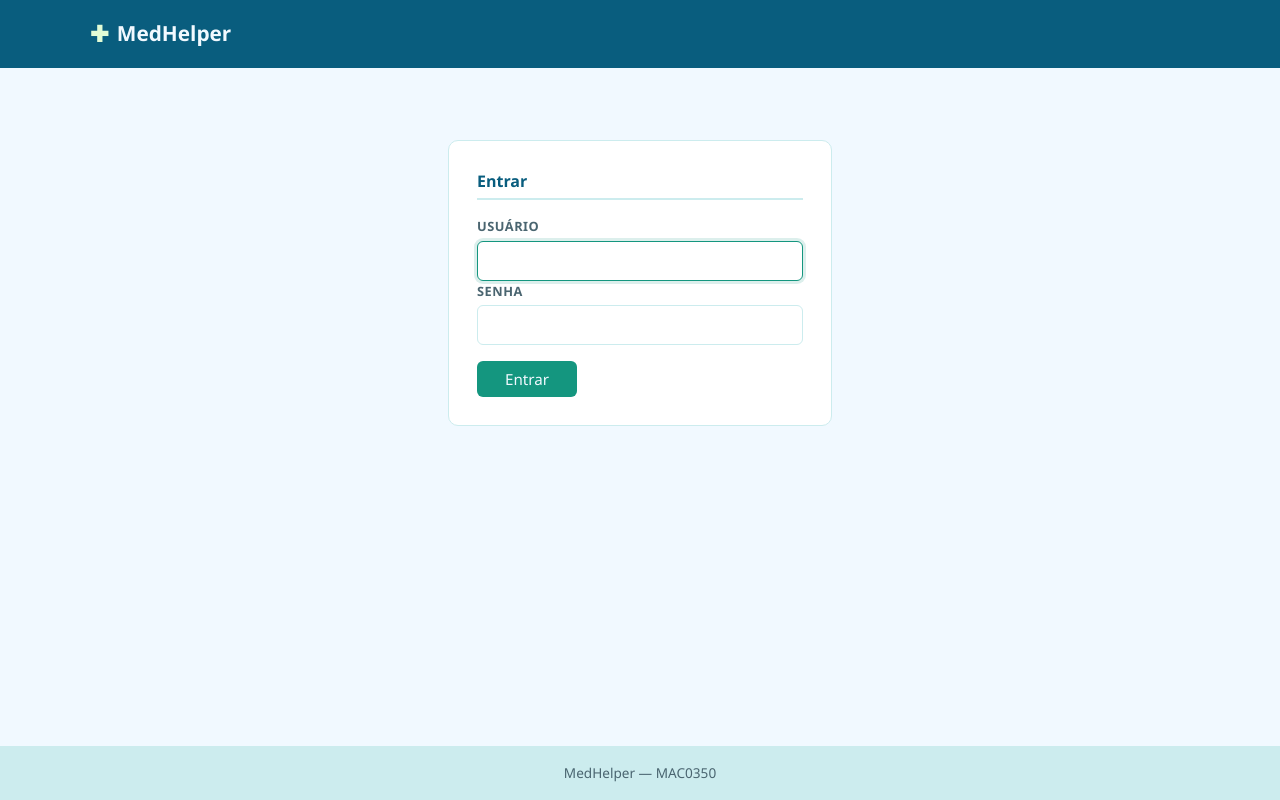
After one commit to projetogrupo/MedHelper, a Django app: page /login/ in a window 1280 px wide. The commit adds this page. Run offline with Django 5.2, Linux system fonts and the light colour scheme.

Commit message:
Add login screen and require authentication
Co-Authored-By: Claude <noreply@anthropic.com>

```diff
--- a/src/core/templates/core/base.html
+++ b/src/core/templates/core/base.html
@@ -18,6 +18,7 @@
       <span>MedHelper</span>
     </a>
     <nav class="main-nav">
+      {% if user.is_authenticated %}
         <a href="{% url 'index' %}"
            {% if request.resolver_match.url_name == 'index' %}class="active"{% endif %}>
           Agendar
@@ -26,6 +27,11 @@
            {% if request.resolver_match.url_name == 'appointment-list' %}class="active"{% endif %}>
           Consultas
         </a>
+        <form method="post" action="{% url 'logout' %}" style="display: inline">
+          {% csrf_token %}
+          <button type="submit" class="btn btn-ghost" style="padding: .25rem .75rem">Sair</button>
+        </form>
+      {% endif %}
     </nav>
   </div>
 </header>
--- /dev/null
+++ b/src/core/templates/core/login.html
@@ -0,0 +1,28 @@
+{% extends "core/base.html" %}
+{% block title %}Entrar — MedHelper{% endblock %}
+
+{% block content %}
+<div class="card" style="max-width: 24rem; margin: 2rem auto">
+  <p class="form-section-title">Entrar</p>
+
+  {% if form.errors %}
+    <p class="message message--error">Usuário ou senha inválidos.</p>
+  {% endif %}
+
+  <form method="post">
+    {% csrf_token %}
+    <div class="form-group">
+      <label for="id_username">Usuário</label>
+      {{ form.username }}
+    </div>
+    <div class="form-group">
+      <label for="id_password">Senha</label>
+      {{ form.password }}
+    </div>
+    <input type="hidden" name="next" value="{{ next }}" />
+    <div class="form-actions" style="margin-top: 1rem">
+      <button type="submit" class="btn btn-primary">Entrar</button>
+    </div>
+  </form>
+</div>
+{% endblock %}
--- a/src/core/urls.py
+++ b/src/core/urls.py
@@ -1,9 +1,12 @@
+from django.contrib.auth import views as auth_views
 from django.urls import path
 
 from . import views
 
 urlpatterns = [
     path("", views.index, name="index"),
+    path("login/", auth_views.LoginView.as_view(template_name="core/login.html"), name="login"),
+    path("logout/", auth_views.LogoutView.as_view(), name="logout"),
     path("patients/create/", views.create_patient, name="patient-create"),
     path("doctors/create/", views.create_doctor, name="doctor-create"),
     path("appointments/", views.list_appointments, name="appointment-list"),
--- a/src/medhelper/settings.py
+++ b/src/medhelper/settings.py
@@ -134,6 +134,10 @@ USE_TZ = True
 
 STATIC_URL = 'static/'
 
+LOGIN_URL = 'login'
+LOGIN_REDIRECT_URL = 'index'
+LOGOUT_REDIRECT_URL = 'login'
+
 # Default primary key field type
 # https://docs.djangoproject.com/en/5.2/ref/settings/#default-auto-field
 
```
Also changed, not shown: src/conftest.py (+10 -0 lines), src/core/tests/test_auth.py (added, +57 -0 lines), src/core/tests/test_index.py (+3 -0 lines), src/core/views.py (+9 -0 lines). Lines whose indentation alone changed are shown as unchanged.
